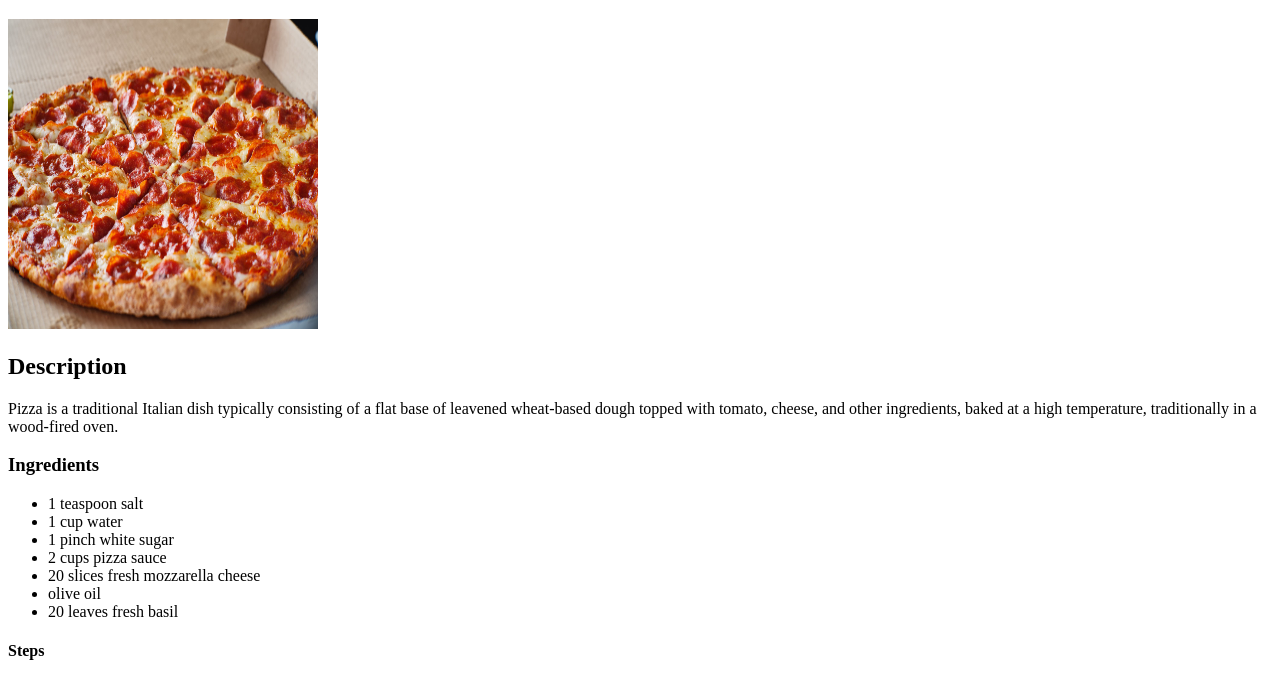
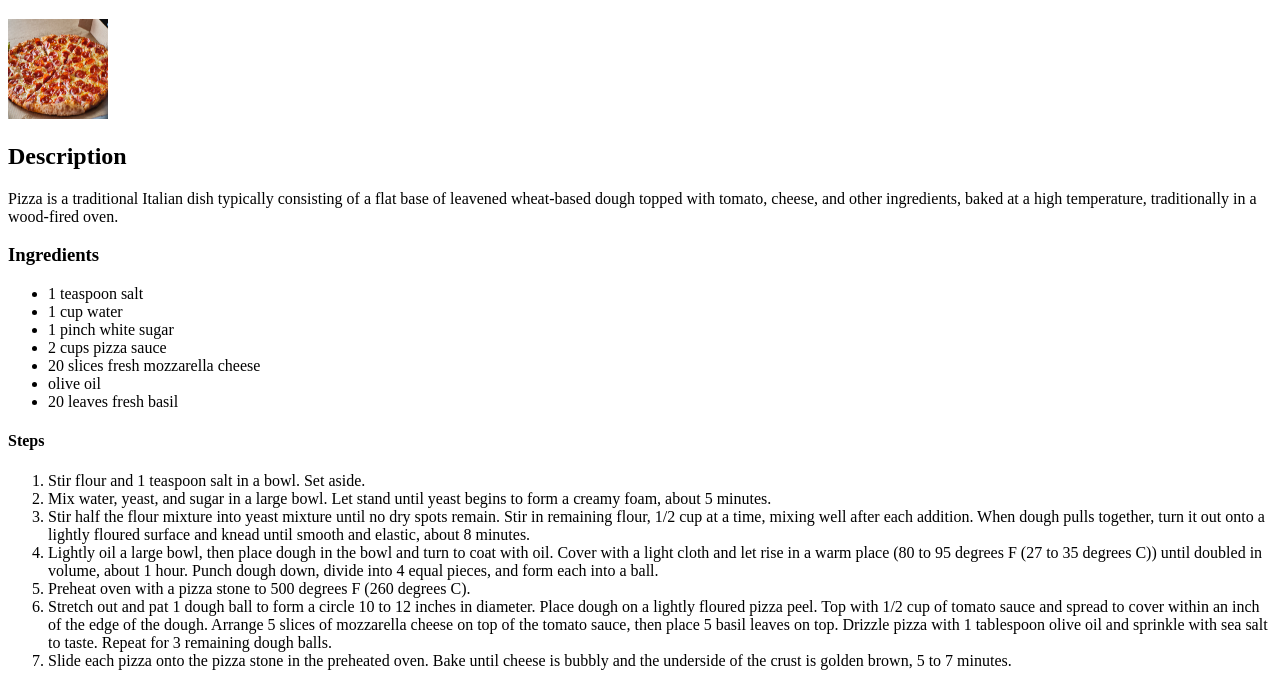
Before and after one commit to vvillino/odin-recipes, a plain HTML site: page recipes/pizza.html in a window 1280 px wide. Shown: the part 61-740 px from the top of the page. Drawn offline with Linux system fonts and the light colour scheme.

Commit message:
Aggiustati altezza e larghezza della foto

```diff
--- a/recipes/pizza.html
+++ b/recipes/pizza.html
@@ -7,7 +7,7 @@
 </head>
 <body>
     <h1>Pizza</h1>
-    <img src="./Pizza.jpeg" alt="Pizza" height="310" width="310">
+    <img src="./Pizza.jpeg" alt="Pizza" height="100" width="100">
 <h2>Description</h2>
 <p>Pizza is a traditional Italian dish typically consisting of a flat base of leavened wheat-based dough topped with tomato, cheese, and other ingredients, baked at a high temperature, traditionally in a wood-fired oven.</p>
 <h3>Ingredients</h3>
```
